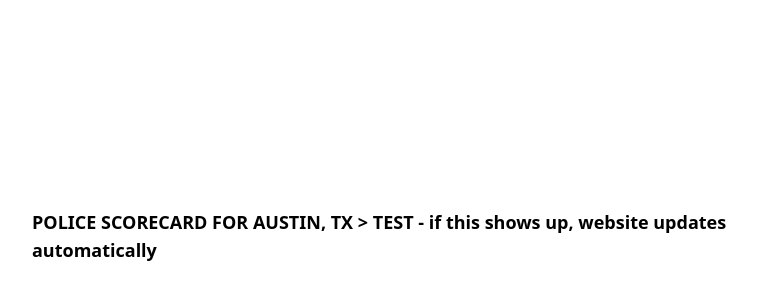
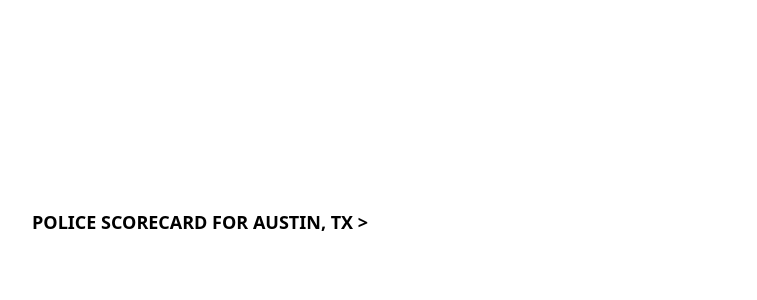
Before and after one commit to gordonworldlee/PoliceIncidents, a Next.js app in the folder frontend/: page / in a window 1280 px wide. Shown: the part 1394-1694 px from the top of the page, without its empty margins (240-997 px from the left). After the commit the page ends 1670 px from the top, so only its background shows below. Built offline with nearby package versions, Linux system fonts and the light colour scheme.

Commit message:
remove test from front page

```diff
--- a/frontend/app/page.tsx
+++ b/frontend/app/page.tsx
@@ -76,8 +76,7 @@
           className="block text-lg font-semibold mb-2"
           href="/department/austin"
         >
-          POLICE SCORECARD FOR AUSTIN, TX &gt; TEST - if this shows up, website
-          updates automatically
+          POLICE SCORECARD FOR AUSTIN, TX &gt;
         </Link>
       </div>
     </div>
```
